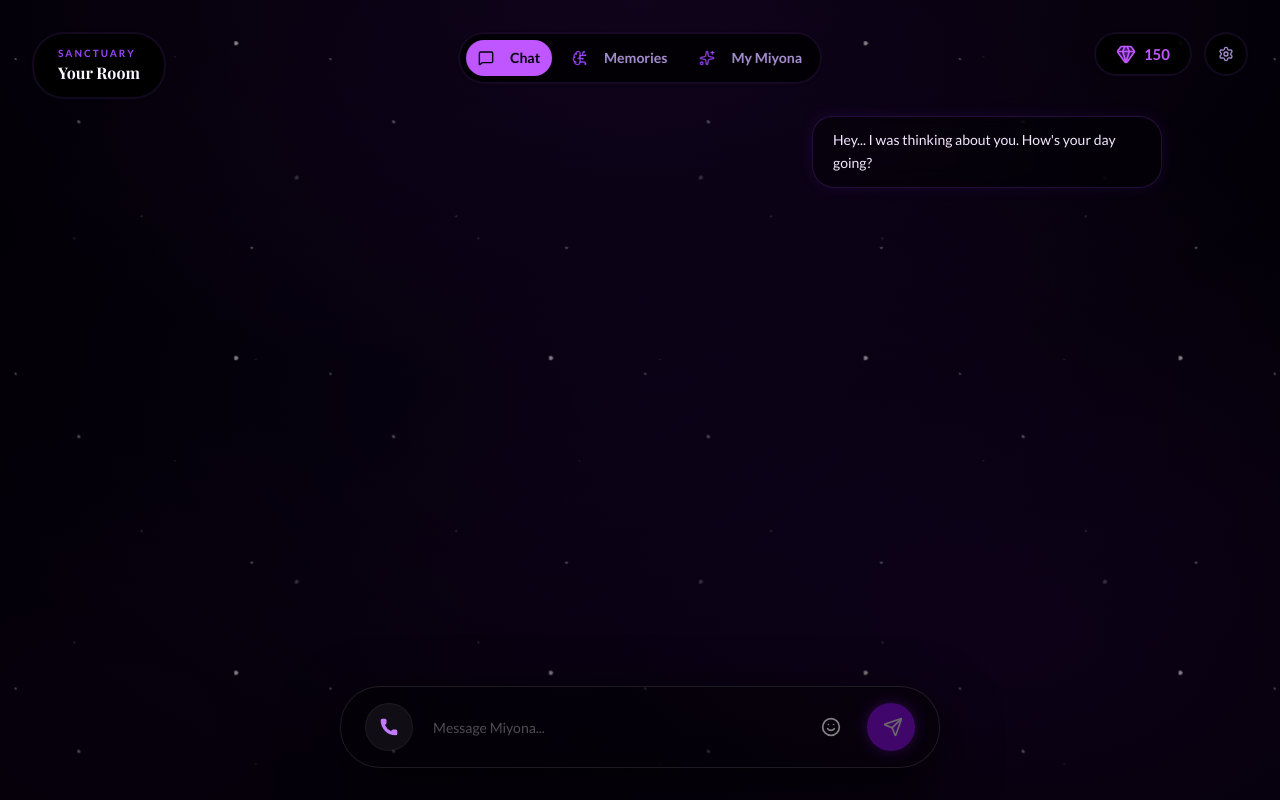
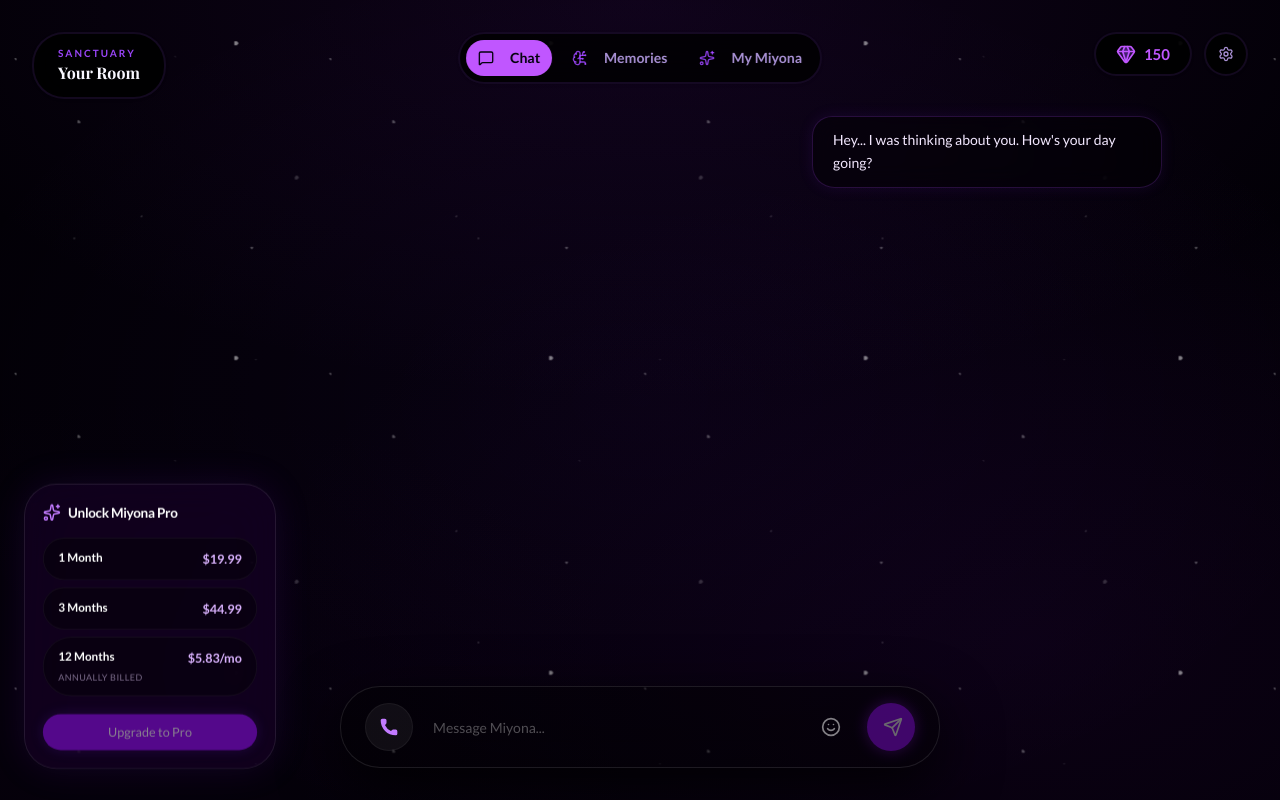
Before and after one commit to miyonavirtual/miyona_webbuild, a Next.js app: page /chat in a window 1280 px wide. Built offline with nearby package versions, Linux system fonts and the light colour scheme; no server answers; a web font is replaced by a local one.

Commit message:
feat(pro): add glassmorphism Miyona Pro upgrade popup across dashboard, settings, and mymiyona with 3-tier pricing

```diff
--- a/src/app/(app)/mymiyona/page.tsx
+++ b/src/app/(app)/mymiyona/page.tsx
@@ -8,8 +8,7 @@ import { Sparkles, User, Settings2, Play, Shirt } from "lucide-react";
 import { useState, useEffect } from "react";
 import { db, auth } from "@/lib/firebase/client";
 import { doc, getDoc, setDoc, collection, getDocs, query, orderBy, limit } from "firebase/firestore";
-import { onAuthStateChanged } from "firebase/auth";
-
+import { onAuthStateChanged } from "firebase/auth";import { ProUpgradeCard } from "@/components/ProUpgradeCard";
 export default function MyMiyonaPage() {
     const [persona, setPersona] = useState("");
     const [isSaving, setIsSaving] = useState(false);
@@ -177,6 +176,9 @@ export default function MyMiyonaPage() {
                                         </div>
                                     </section>
                                 </div>
+                                <div className="mt-8 mb-4">
+                                   <ProUpgradeCard className="w-full bg-black/40 border-white/5" />
+                                </div>
                             </div>
                         </ScrollArea>
                     </div>
--- a/src/components/NavBar.tsx
+++ b/src/components/NavBar.tsx
@@ -5,6 +5,7 @@ import { Settings, Phone, MessageSquare, Gem, Sparkles, BrainCircuit } from "luc
 import { useState, useEffect } from "react";
 import { auth } from "@/lib/firebase/client";
 import { SettingsModal } from "@/components/SettingsModal";
+import { ProUpgradeCard } from "@/components/ProUpgradeCard";
 import Link from "next/link";
 import { usePathname } from "next/navigation";
 
@@ -108,6 +109,11 @@ export function NavBar({ rightContent }: NavBarProps) {
                 onClose={() => setIsSettingsOpen(false)}
                 onProfileUpdate={fetchUsername}
             />
+
+            {/* Fixed Dashboard Pro Pop-up / Widget (Bottom Left) */}
+            <div className="fixed bottom-8 left-6 z-50 pointer-events-auto">
+                <ProUpgradeCard className="transform scale-90 origin-bottom-left hover:scale-95 transition-all w-[240px]" />
+            </div>
         </>
     );
 }
--- /dev/null
+++ b/src/components/ProUpgradeCard.tsx
@@ -0,0 +1,75 @@
+"use client";
+
+import { useState } from "react";
+import { Sparkles, CreditCard, CheckCircle2, ChevronRight } from "lucide-react";
+import { Button } from "@/components/ui/button";
+import { Input } from "@/components/ui/input";
+
+export function ProUpgradeCard({ className = "" }: { className?: string }) {
+    const [selectedPlan, setSelectedPlan] = useState<number | null>(null);
+    const [showPayment, setShowPayment] = useState(false);
+
+    const plans = [
+        { id: 1, name: "1 Month", price: "$19.99" },
+        { id: 2, name: "3 Months", price: "$44.99" },
+        { id: 3, name: "12 Months", price: "$5.83/mo", desc: "Annually billed" },
+    ];
+
+    if (showPayment) {
+        return (
+            <div className={`p-5 rounded-3xl bg-purple-950/20 backdrop-blur-xl border border-white/10 shadow-[0_0_40px_rgba(100,20,180,0.15)] flex flex-col gap-4 w-[280px] text-white overflow-hidden transition-all duration-500 ${className}`}>
+                <div className="flex items-center justify-between">
+                    <h3 className="font-bold text-[15px] flex items-center gap-2">
+                        <CreditCard className="w-4 h-4 text-purple-400" /> Payment
+                    </h3>
+                    <button onClick={() => setShowPayment(false)} className="text-[11px] text-purple-400 hover:text-white px-2 py-1 rounded bg-white/5 hover:bg-white/10 transition-colors">Back</button>
+                </div>
+
+                <div className="space-y-3">
+                    <Input placeholder="Card Number" className="bg-black/40 border-white/10 text-[13px] h-9 focus-visible:ring-purple-500" />
+                    <div className="flex gap-2">
+                        <Input placeholder="MM/YY" className="bg-black/40 border-white/10 text-[13px] h-9 focus-visible:ring-purple-500 w-1/2" />
+                        <Input placeholder="CVC" className="bg-black/40 border-white/10 text-[13px] h-9 focus-visible:ring-purple-500 w-1/2" />
+                    </div>
+                </div>
+
+                <Button className="w-full bg-purple-600 hover:bg-purple-500 text-white shadow-[0_0_15px_rgba(140,50,250,0.3)] rounded-xl h-10 mt-2 transition-all">
+                    Continue <ChevronRight className="w-4 h-4 ml-1" />
+                </Button>
+            </div>
+        );
+    }
+
+    return (
+        <div className={`p-5 rounded-3xl bg-purple-950/20 backdrop-blur-xl border border-white/10 shadow-[0_0_40px_rgba(100,20,180,0.15)] flex flex-col gap-4 w-[280px] text-white overflow-hidden transition-all duration-500 ${className}`}>
+            <div className="flex items-center gap-2">
+                <Sparkles className="w-5 h-5 text-purple-400" />
+                <h3 className="font-bold text-[15px] tracking-tight">Unlock Miyona Pro</h3>
+            </div>
+
+            <div className="flex flex-col gap-2">
+                {plans.map(plan => (
+                    <button
+                        key={plan.id}
+                        onClick={() => setSelectedPlan(plan.id)}
+                        className={`flex flex-col text-left px-4 py-3 rounded-2xl border transition-all duration-300 ${selectedPlan === plan.id ? 'bg-purple-500/20 border-purple-400 shadow-[0_0_15px_rgba(140,50,250,0.2)]' : 'bg-black/40 border-white/5 hover:bg-white/5'}`}
+                    >
+                        <div className="flex justify-between w-full items-center">
+                            <span className="font-semibold text-[13px]">{plan.name}</span>
+                            <span className="font-bold text-[14px] text-purple-300">{plan.price}</span>
+                        </div>
+                        {plan.desc && <span className="text-[10px] text-purple-200/50 mt-1 uppercase tracking-wider">{plan.desc}</span>}
+                    </button>
+                ))}
+            </div>
+
+            <Button
+                onClick={() => setShowPayment(true)}
+                disabled={!selectedPlan}
+                className="w-full bg-purple-600 hover:bg-purple-500 text-white shadow-[0_0_15px_rgba(140,50,250,0.3)] rounded-xl h-10 mt-1 transition-all disabled:opacity-50 disabled:hover:bg-purple-600"
+            >
+                Upgrade to Pro
+            </Button>
+        </div>
+    );
+}
--- a/src/components/SettingsModal.tsx
+++ b/src/components/SettingsModal.tsx
@@ -9,6 +9,7 @@ import { useRouter } from "next/navigation";
 import { Loader2, AlertCircle, Moon, Sun, Type, ALargeSmall } from "lucide-react";
 import { useTheme } from "next-themes";
 import { useTextSettings } from "@/components/TextSettingsProvider";
+import { ProUpgradeCard } from "@/components/ProUpgradeCard";
 
 interface SettingsModalProps {
     isOpen: boolean;
@@ -195,6 +196,10 @@ export function SettingsModal({ isOpen, onClose, onProfileUpdate }: SettingsModa
                                 </Button>
                             </div>
                         </div>
+
+                        <div className="w-full pt-6">
+                            <ProUpgradeCard className="w-full bg-black/40 border-white/5" />
+                        </div>
                     </div>
 
                     {error && (
```
